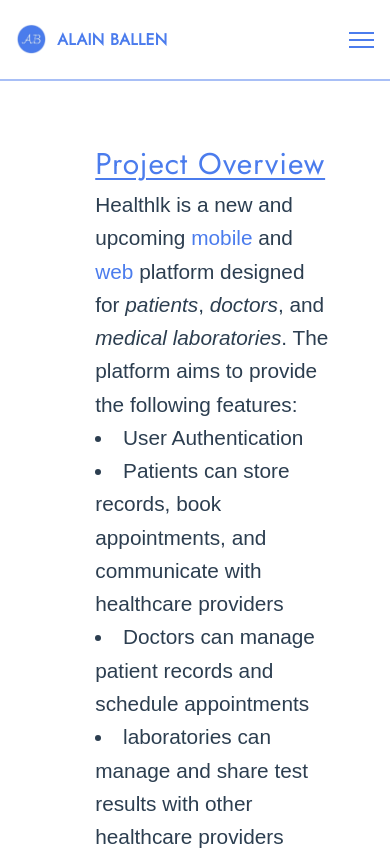
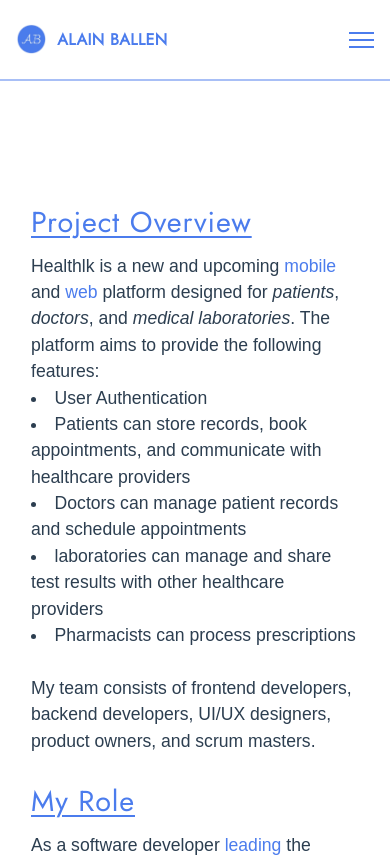
Before and after one commit to BallenAlain/Portfolio, a Vue app: page /healthlk in a window 390 px wide. Shown: the top 857 px of the page. Built offline with nearby package versions, Linux system fonts and the light colour scheme; some icons are missing.

Commit message:
complete venngram, improve mobile view

```diff
--- a/src/components/Projects/ProjectLearnMore.vue
+++ b/src/components/Projects/ProjectLearnMore.vue
@@ -19,7 +19,7 @@ export default defineComponent({
 <template>
     <div class="container">
     <div class="icon-container">
-        <router-link to="/projects" class="name">
+        <router-link to="/projects">
      <v-icon name="co-arrow-circle-left" class="icon" color="#4b7ced"/>
     </router-link>
     </div>
@@ -45,7 +45,7 @@ export default defineComponent({
 }
 .icon {
     transform: scale(3);
-    transition: transform 0.5s ease, color 0.5s ease;
+    transition: color 0.5s ease;
     transition: color 0.5s ease;
 }
 
@@ -53,6 +53,7 @@ export default defineComponent({
     color: var(--text-dark-soft);
     cursor: pointer;
 }
+
 .about {
     display: flex;
     flex-direction: column;
@@ -71,8 +72,20 @@ export default defineComponent({
 }
 
 @media (max-width: 768px) {
+    .icon-container {
+    padding-left: 1.5em;
+}
+
+    .container {
+        flex-direction: column;
+    }
+
     .icon {
         transform: scale(2.5);
+    }
+
+    .about {
+        padding: 2em 1.5em 0 1.5em;
     }
 }
 
@@ -80,6 +93,29 @@ export default defineComponent({
     .icon {
         transform: scale(2);
     }
+    .about h1 {
+        font-size: 1.8rem;
+        margin-bottom: 0.5rem;
+    }
+
+    .about p {
+        font-size: 1.1rem;
+        line-height: 1.5;
+    }
+
+    .about {
+        padding: 1.5em 1em 0 1em;
+    }
+}
+
+@media (max-width: 360px) {
+    .about h1 {
+        font-size: 1.6rem;
+    }
+
+    .about p {
+        font-size: 1rem;
+    }
 }
 
 </style>
--- a/src/views/Projects/VenngramView.vue
+++ b/src/views/Projects/VenngramView.vue
@@ -4,23 +4,23 @@ import ProjectLearnMore from '@/components/Projects/ProjectLearnMore.vue';
 const data = [
   {
     "header":"Project Overview",
-    "body":'<em>WIP</em>'
+    "body":'An interactive visualization for venn diagram made as part of a software development projects course. We have developed a simplified user interface that allows users to drag and drop pieces of data into a venn diagram. The diagrams are fully customizable allowing users to change colour, size, and number of venn diagram circles. Users can also save their work and export their work as an image or pdf document. A readily runnable JAR file is provided for quick and easy access to the application.'
   },
   {
     "header":"How We Built It",
-    "body" : '<em>WIP</em>'
+    "body" : 'The application follows an <span style="color:var(--alainblue);">MVC (Model View Controller)</span> architecutre: <li><span style="color:var(--alainblue);">Model</span>: the data elements (text, styling, and sets)</li><li><span style="color:var(--alainblue);">View</span>: manages the UI elements of the application</li><li><span style="color:var(--alainblue);">Controller</span>: underlying business logic and manages user interactions</li><br>The UI was developed using the JavaFX library. The application was tested using JUnit tests and the application has a code coverage of 90%. The application uses Gradle for build automation and CircleCI for our continuous integration process.'
   },
   {
     "header":"Challenges Faced",
-    "body" : '<em>WIP</em>'
+    "body" : 'Early on, we faced the issue of dealing with code conflicts. We, therefore, learned how to use the git merge and git rebase to resolve conflicts and established a feedback system. This system ensures we keep track of code changes and sequentially add code to the system by notifying each other when we make changes. <br><br>We faced issues incorporating CircleCI and gradle into our CI/CD pipeline. We managed to overcome this obstacle by making small incremental changes ensuring each change we implement is fully functional before we add another change. We found that this method of building our CI/CD pipeline helped us debug any issues and ensured the qualiy of our implementation as it allows for team members to provide their feedback at each step.'
   },
   {
     "header":"Lessons Learned",
-    "body" : '<em>WIP</em>'
+    "body" : '<li>Creating standalone desktop application with an aesthetic GUI</li><li>Creating our custom file system</li><li>How to work with a team in a large code base using Git Version Control</li><li>How to write clear and maintainable code that allows for additional features to be implemented in the future</li>'
   },
   {
     "header":"What's Next?",
-    "body" : '<em>WIP</em>'
+    "body" : '<li>Create a mobile version of the application and host it on Google\'s Play Store and Apple\'s App Store</li><li>Support more export file formats</li><li>Filter specific types of data</li><li>Allow images to be dragged and dropped inside the diagram</li><li>Implement set operations</li>'
   },
   {
     "header":"Link",
```
Also changed, not shown: 1 other file (tests, documents, lock files or other folders).
